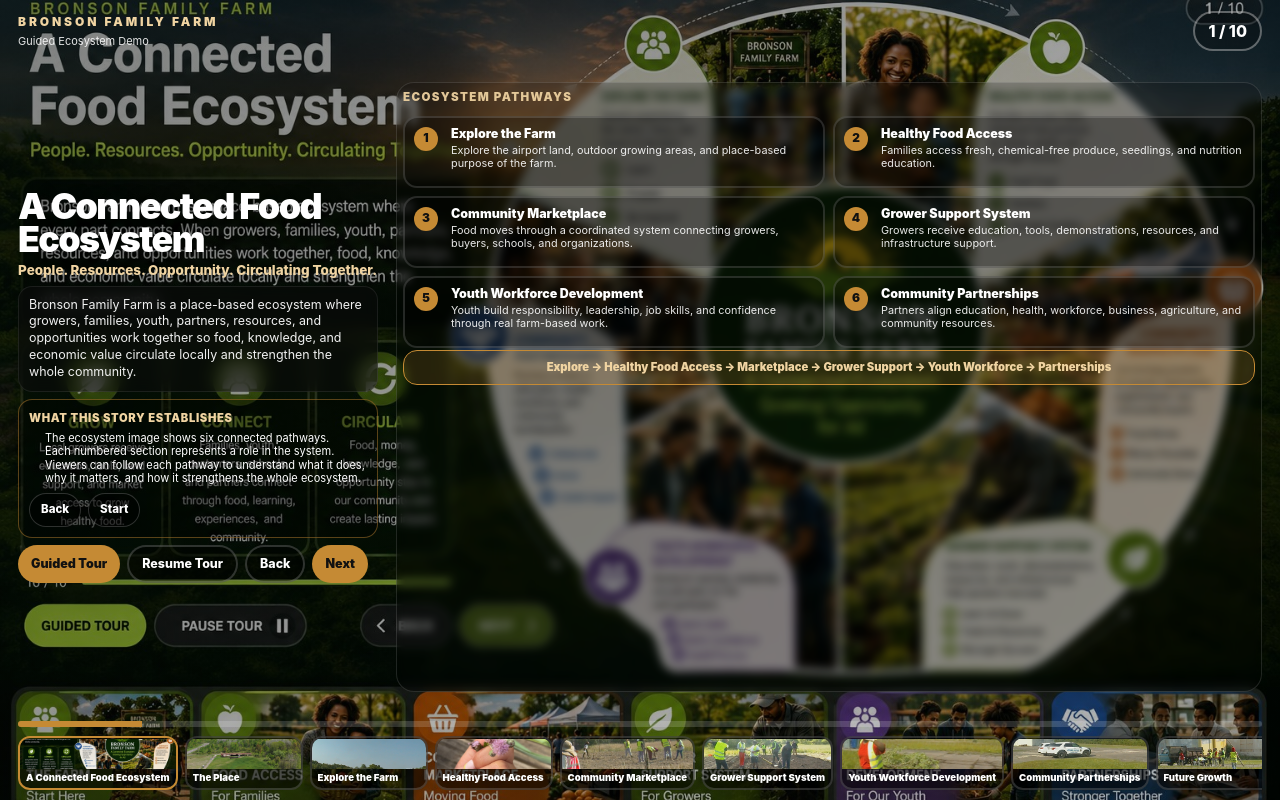
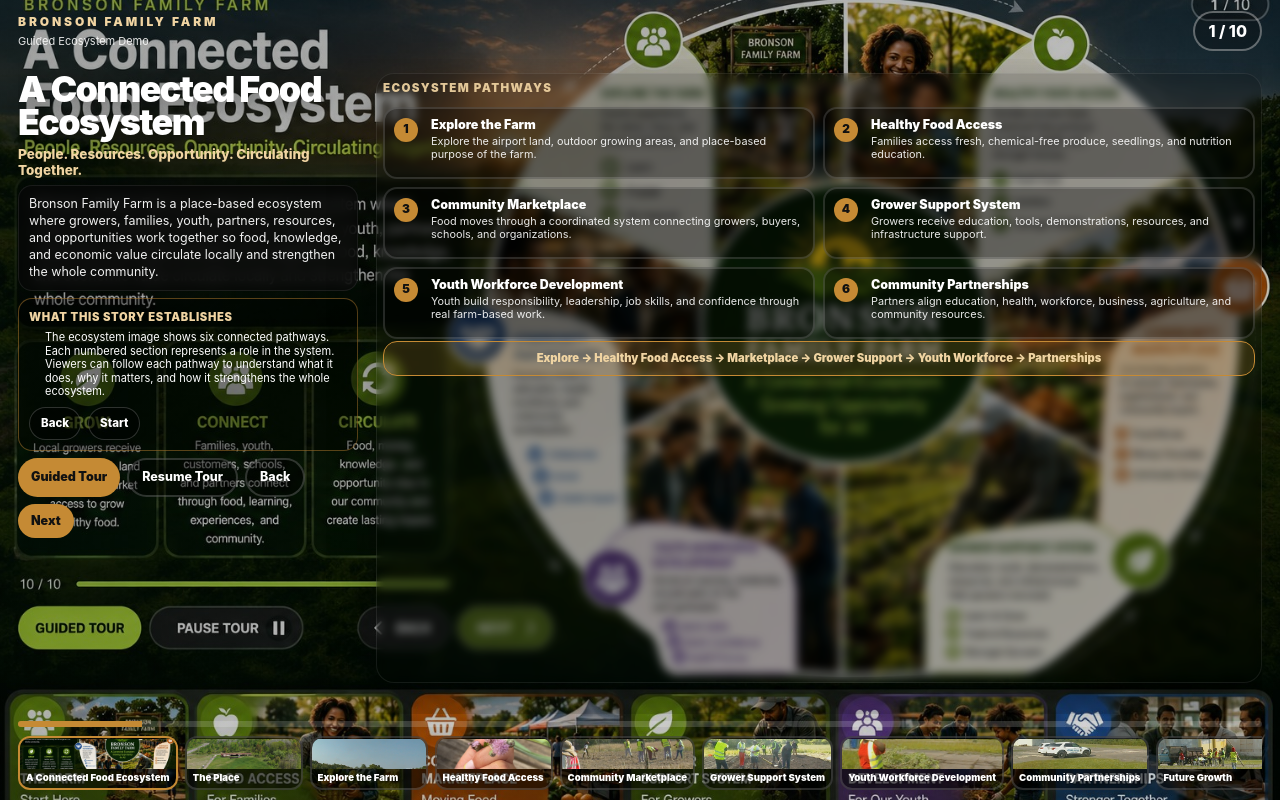
Before and after one commit to cburgessemail-gif/bronson-demo, a React (Vite) app: page / in a window 1280 px wide. Built offline with nearby package versions, Linux system fonts and the light colour scheme; the HTML template or start-up script is replaced by a standard one.

Commit message:
Refactor styles in App.tsx for consistency

```diff
--- a/src/App.tsx
+++ b/src/App.tsx
@@ -333,7 +333,7 @@
             ...styles.overlay,
             background:
               slide.id === "intro"
-                ? "linear-gradient(135deg, rgba(5,8,5,.50) 0%, rgba(0,0,0,.28) 100%)"
+                ? "linear-gradient(135deg, rgba(5,8,5,.38) 0%, rgba(0,0,0,.18) 100%)"
                 : `linear-gradient(135deg, rgba(18,18,18,.56) 0%, ${slide.color}aa 45%, rgba(0,0,0,.24) 100%)`,
           }}
         >
@@ -435,6 +435,8 @@
     width: "100%",
     height: "100%",
     objectFit: "cover",
+    transform: "scale(1.01)",
+    transition: "transform 8s ease",
   },
   overlay: {
     position: "absolute",
@@ -473,14 +475,15 @@
   },
   content: {
     display: "grid",
-    gridTemplateColumns: "360px minmax(560px, 1fr)",
+    gridTemplateColumns: "340px minmax(500px, 920px)",
     gap: 18,
-    alignItems: "center",
+    alignItems: "start",
+    paddingTop: 14,
     minHeight: 0,
     overflow: "hidden",
   },
   textSide: {
-    maxWidth: 360,
+    maxWidth: 340,
     minHeight: 0,
   },
   title: {
@@ -500,7 +503,7 @@
     lineHeight: 1.2,
   },
   bodyBox: {
-    background: "rgba(12,12,12,.54)",
+    background: "rgba(8,8,8,.72)",
     borderRadius: 14,
     padding: "10px",
     backdropFilter: "blur(8px)",
@@ -598,12 +601,13 @@
     height: "100%",
     maxHeight: "calc(100dvh - 190px)",
     background: "rgba(0,0,0,.18)",
-    border: "1px solid rgba(255,255,255,.12)",
+    border: "1px solid rgba(255,255,255,.08)",
     borderRadius: 18,
     padding: 6,
     backdropFilter: "blur(5px)",
-    overflow: "auto",
+    overflow: "hidden",
     boxSizing: "border-box",
+    boxShadow: "0 18px 45px rgba(0,0,0,.38)",
   },
   pathwayMiniLabel: {
     color: warm,
```
